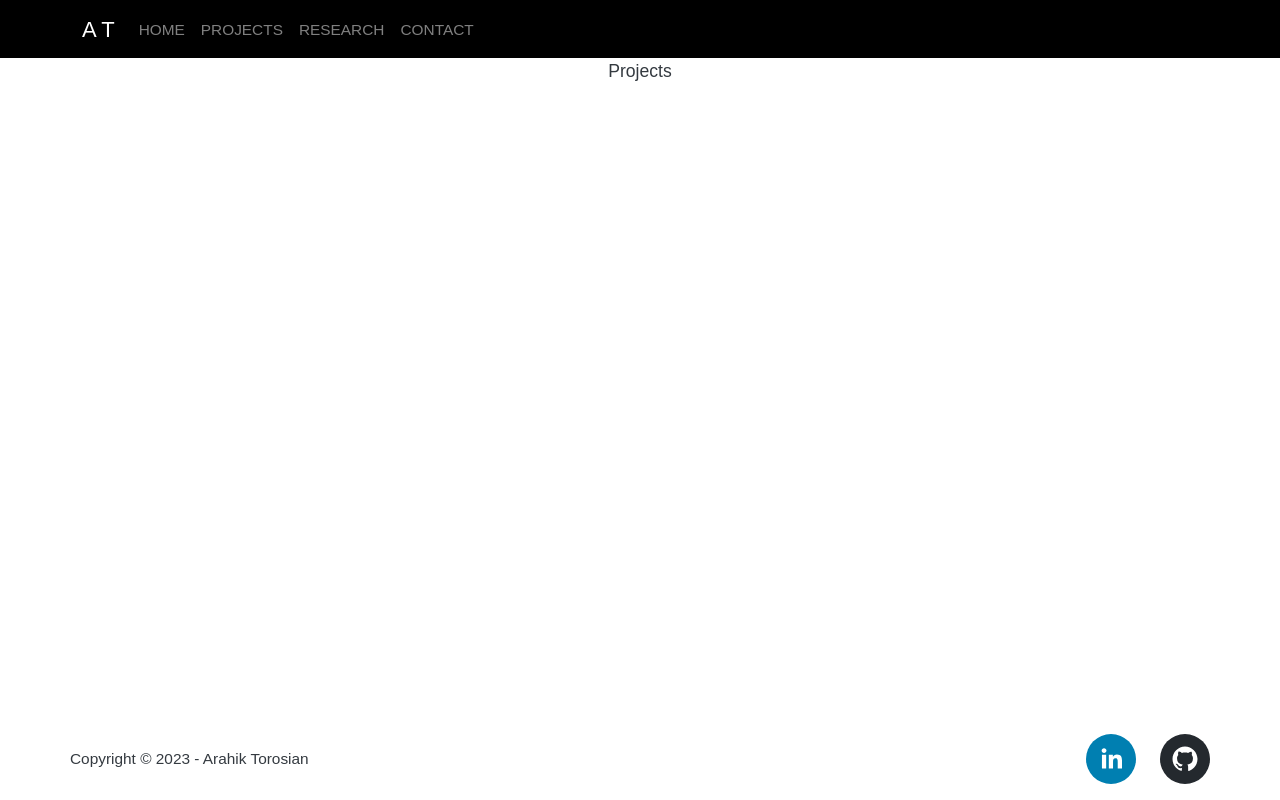
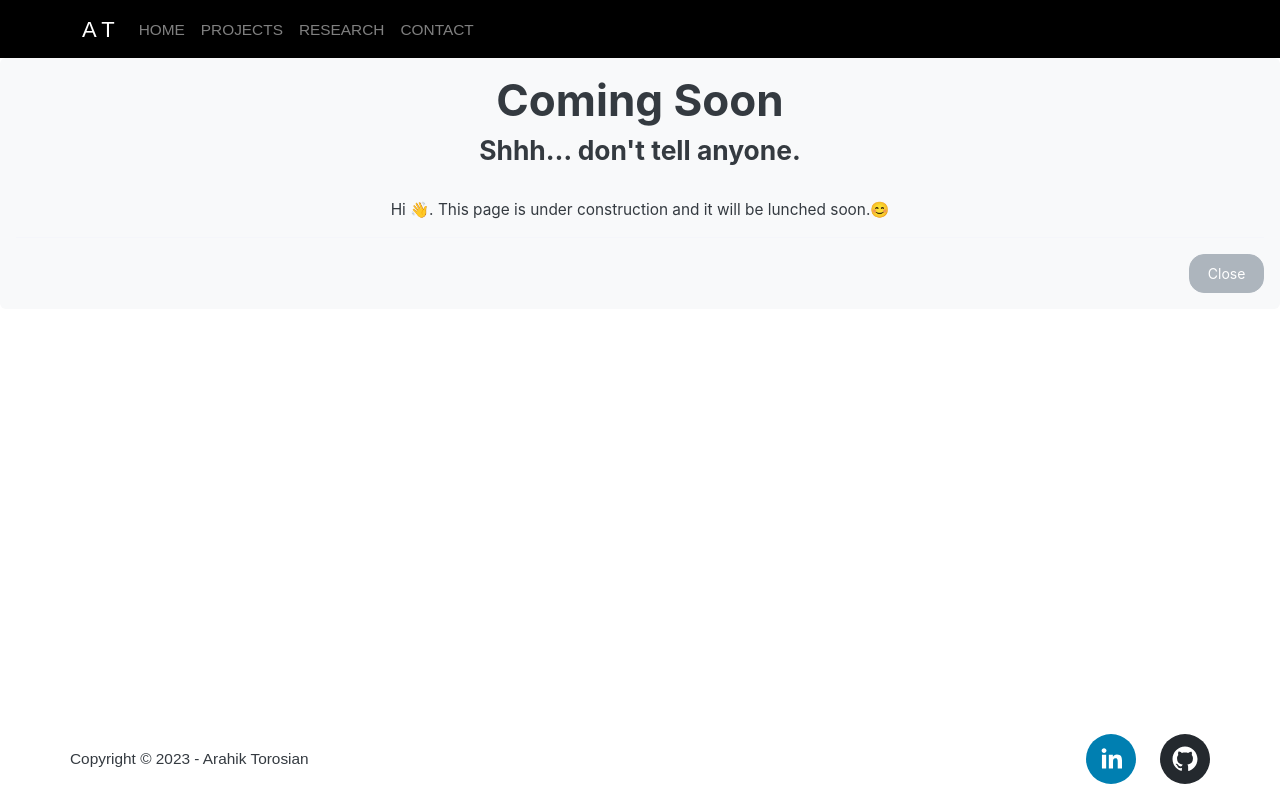
Before and after one commit to Arahikt/Portfolio, a React (Create React App) app: page /projects in a window 1280 px wide. Built offline with nearby package versions, Linux system fonts and the light colour scheme.

Commit message:
Under Construction page added.

```diff
--- a/package.json
+++ b/package.json
@@ -6,6 +6,7 @@
     "@testing-library/jest-dom": "^5.16.5",
     "@testing-library/react": "^13.4.0",
     "@testing-library/user-event": "^13.5.0",
+    "bootstrap": "^5.2.3",
     "react": "^18.2.0",
     "react-bootstrap": "^2.7.2",
     "react-dom": "^18.2.0",
--- /dev/null
+++ b/src/Home/components/UnderConstruction.js
@@ -0,0 +1,29 @@
+import React, { useState } from "react";
+import Alert from "react-bootstrap/Alert";
+import Button from "react-bootstrap/Button";
+
+const UnderConstruction = () => {
+  const [show, setShow] = useState(true);
+
+  return (
+    <>
+      <Alert variant="light" show={show}>
+        <Alert.Heading>
+          <h1> Coming Soon</h1>Shhh… don't tell anyone.
+        </Alert.Heading>
+        <p>
+          <br />
+          Hi 👋. This page is under construction and it will be lunched soon.😊
+        </p>
+        <hr />
+        <div className="d-flex justify-content-end">
+          <Button onClick={() => setShow(false)} variant="secondary">
+            Close
+          </Button>
+        </div>
+      </Alert>
+    </>
+  );
+};
+
+export default UnderConstruction;
--- a/src/Home/pages/Contact.js
+++ b/src/Home/pages/Contact.js
@@ -1,9 +1,10 @@
 import React from 'react'
+import UnderConstruction from '../components/UnderConstruction';
 
 const Contact = () => {
   return (
-    <div>Contact</div>
-  )
-}
+    <UnderConstruction />
+  );
+};
 
 export default Contact;
--- a/src/Home/pages/Projects.js
+++ b/src/Home/pages/Projects.js
@@ -1,9 +1,10 @@
 import React from 'react'
+import UnderConstruction from '../components/UnderConstruction'
 
 const Projects = () => {
   return (
-    <div>Projects</div>
-  )
-}
+    <UnderConstruction />
+  );
+};
 
 export default Projects;
--- a/src/Home/pages/Research.js
+++ b/src/Home/pages/Research.js
@@ -1,9 +1,10 @@
-import React from 'react'
+import React from "react";
+import UnderConstruction from "../components/UnderConstruction";
 
 const Research = () => {
   return (
-    <div>Research</div>
-  )
-}
+  <UnderConstruction />
+  );
+};
 
 export default Research;
--- a/src/index.js
+++ b/src/index.js
@@ -1,5 +1,6 @@
 import React from 'react';
 import ReactDOM from 'react-dom/client';
+import 'bootstrap/dist/css/bootstrap.min.css';
 import './Assets/bootstrap.min-litera.css';
 // import './Assets/bootstrap.min-cyborg.css';
 // import './Assets/bootstrap.min-morph.css';
```
Also changed, not shown: 1 other file (tests, documents, lock files or other folders).
